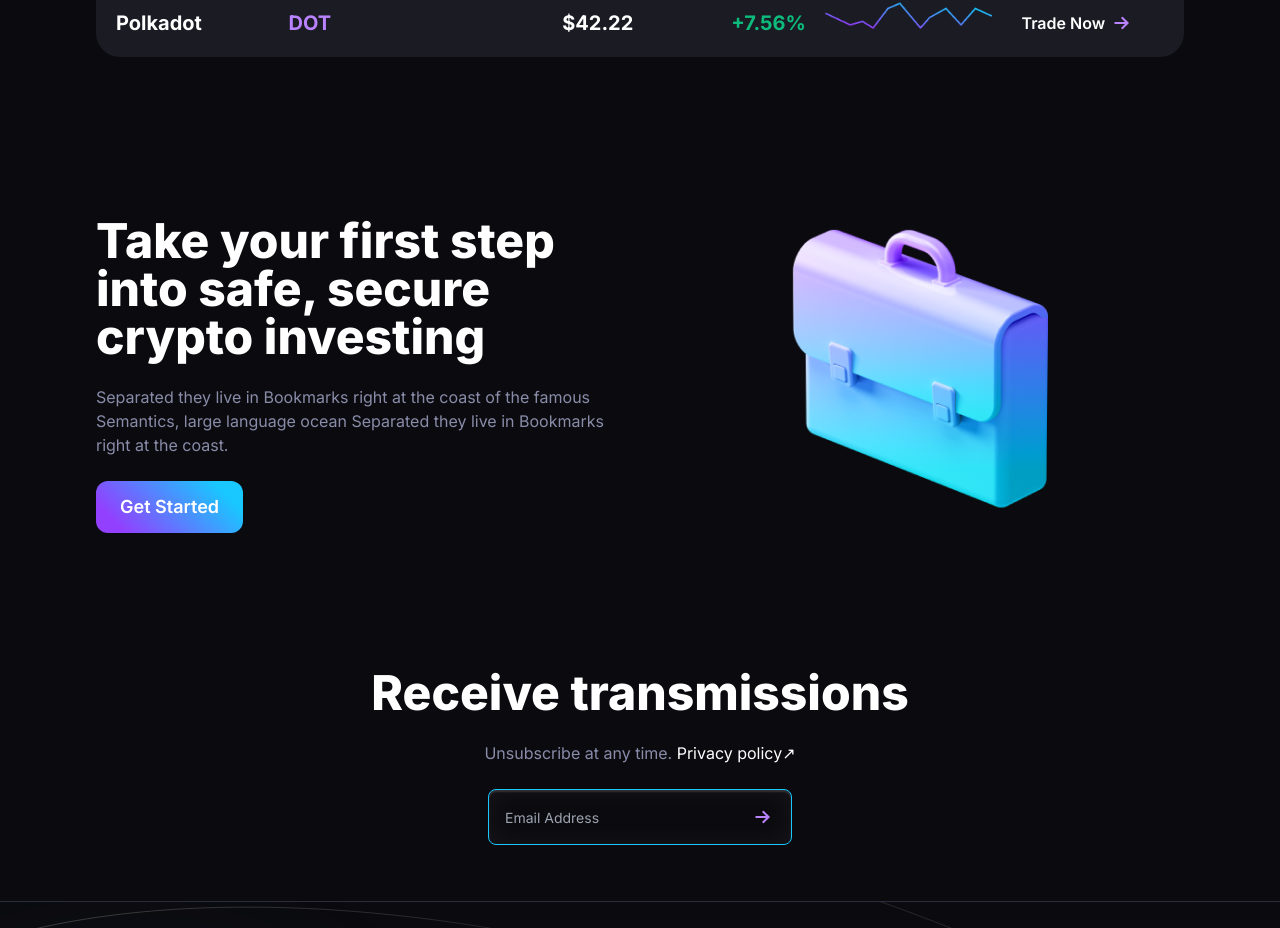
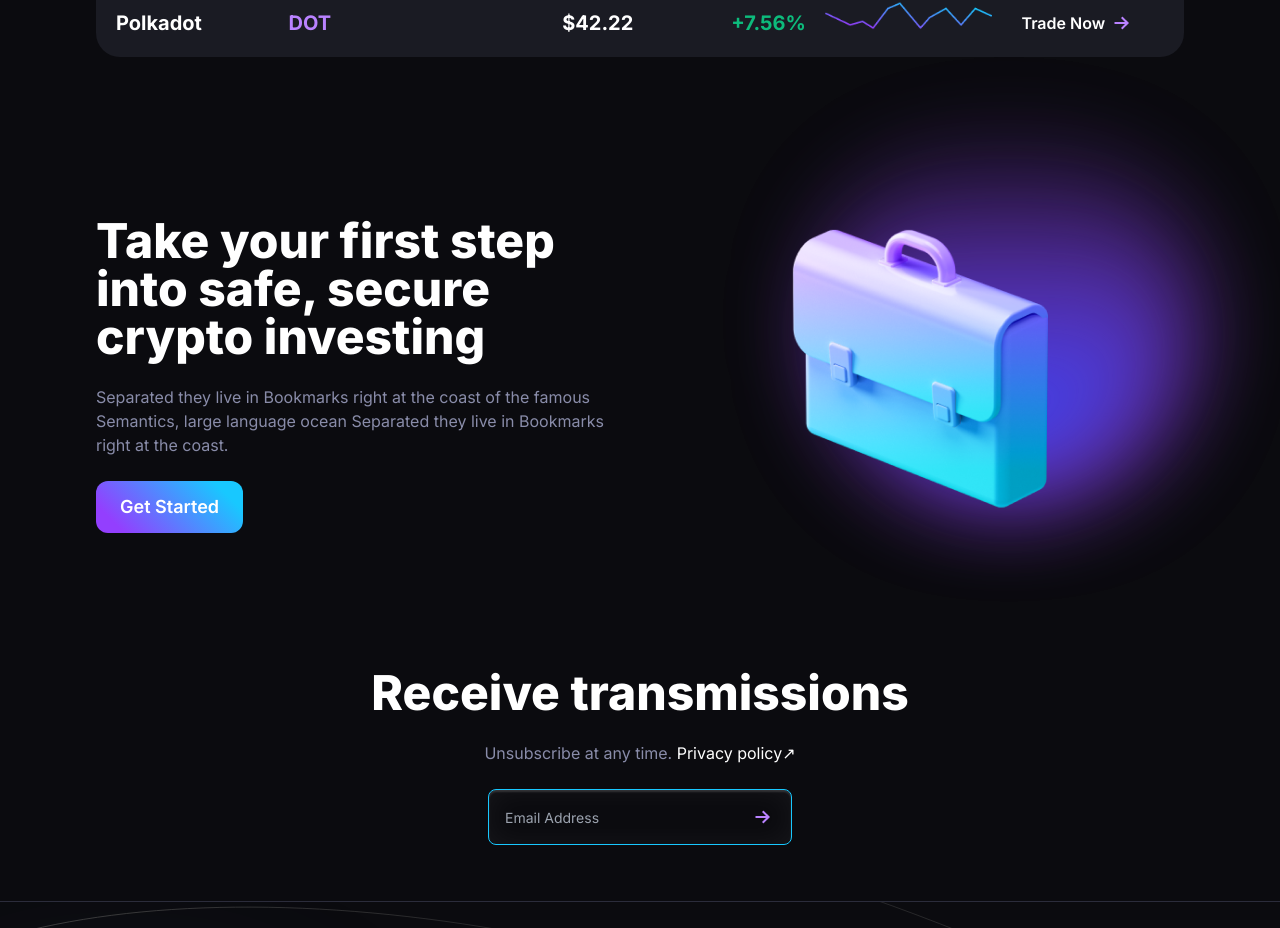
Before and after one commit to gift56/coinflip, a Vue app: page / in a window 1280 px wide. Shown: the part 2668-3596 px from the top of the page. Built offline with nearby package versions, Linux system fonts and the light colour scheme.

Commit message:
working on some updated

```diff
--- a/src/components/Step.vue
+++ b/src/components/Step.vue
@@ -22,7 +22,17 @@
           >
         </div>
         <div class="w-full lg:flex-1 flex items-center justify-center relative">
-          <img src="../assets/image/caseImage.png" alt="shieldImage" />
+          <img
+            src="../assets/image/caseImage.png"
+            alt="shieldImage"
+            class="relative z-20"
+          />
+          <div
+            class="w-[70px] h-[70px] lg:w-[350px] lg:h-[350px] bg-lightBlueBg absolute bottom-[10%] right-0 rounded-full z-10 blur-[50px]"
+          ></div>
+          <div
+            class="w-[70px] h-[70px] lg:w-[350px] lg:h-[350px] bg-purpleBg absolute bottom-[10%] right-0 rounded-full blur-[50px]"
+          ></div>
         </div>
       </div>
     </div>
```
